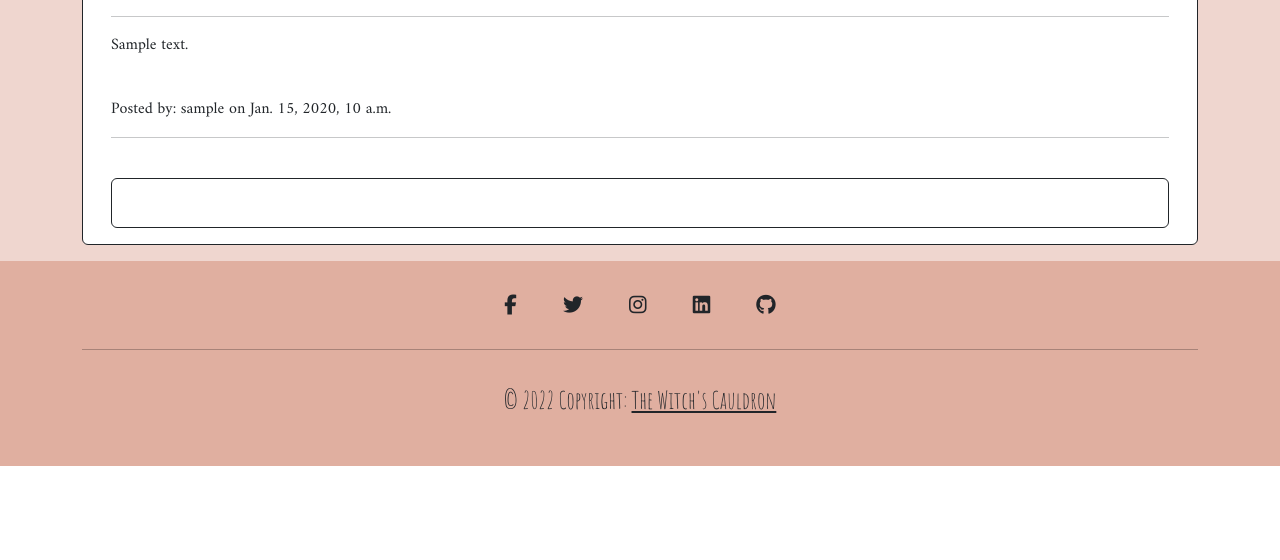
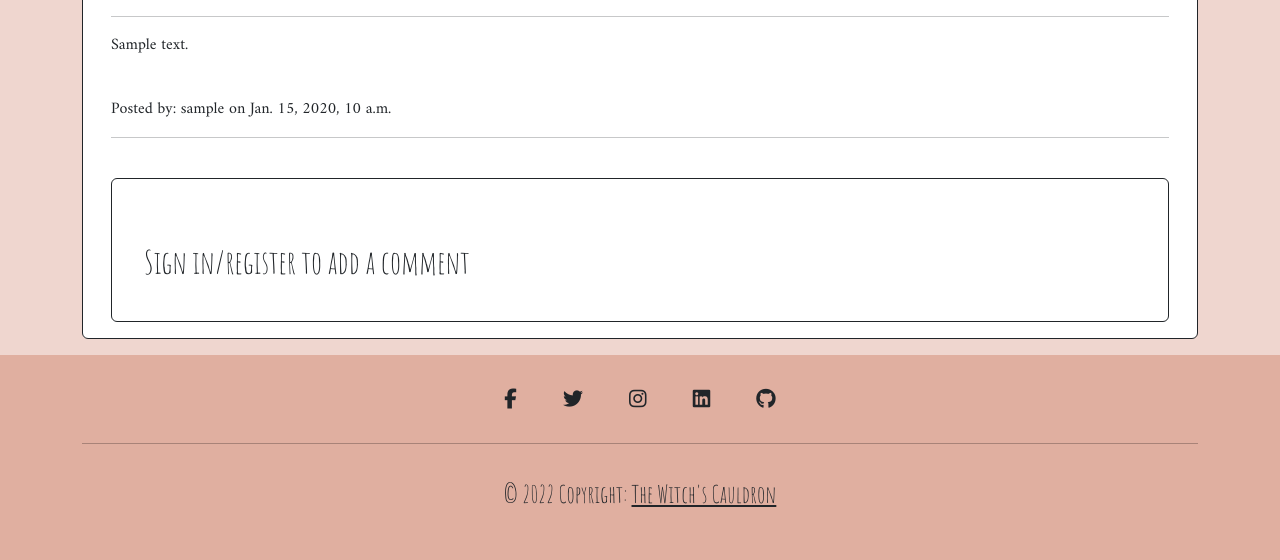
Before and after one commit to rachel-o-donnell/the-witchs-cauldron, a Django app: a page that uses templates/spell_detail.html in a window 1280 px wide. Shown: the part 897-1457 px from the top of the page. Before the commit the page ends 1363 px from the top, so only its background shows below. Run offline with Django 3.2, Linux system fonts and the light colour scheme; tables that the repository leaves empty hold one stand-in row (values such as "Sample post"); some libraries are stand-ins or nearby versions.

Commit message:
revert changes on this file wrong details

```diff
--- a/templates/spell_detail.html
+++ b/templates/spell_detail.html
@@ -107,21 +107,30 @@
                 <hr>
                 {% endfor %}
                 <br>
-                <div class="card border-dark font pb-3">
-                    <div class="card-body">
+
+                <!-- Add comments area -->
                 {% if user.is_authenticated %}
+                <div class="card border-dark font p-3">
+                    <div class="card-body"></div>
+
                     <h2>Post a comment</h2>
                     <div>Posted by: {{ user.username }}</div>
+                    <br>
                     <form method="post" enctype="multipart/form-data">
                         {{ comment_area | crispy }}
                         {% csrf_token %}
                         <button class="btn btn-signin" name="post" value="post">Post</button>
                     </form>
+                </div>
+                {% else %}
+                <div class="card border-dark font p-3">
+                    <div class="card-body"></div>
+                    <h2 class="p-3">Sign in/register to add a comment</h2>
+                </div>
                 {% endif %}
             </div>
         </div>
     </div>
 </div>
-    </div>
-</div>
+
 {% endblock %}
```
Also changed, not shown: templates/index.html (+8 -4 lines). Lines whose indentation alone changed are shown as unchanged.
